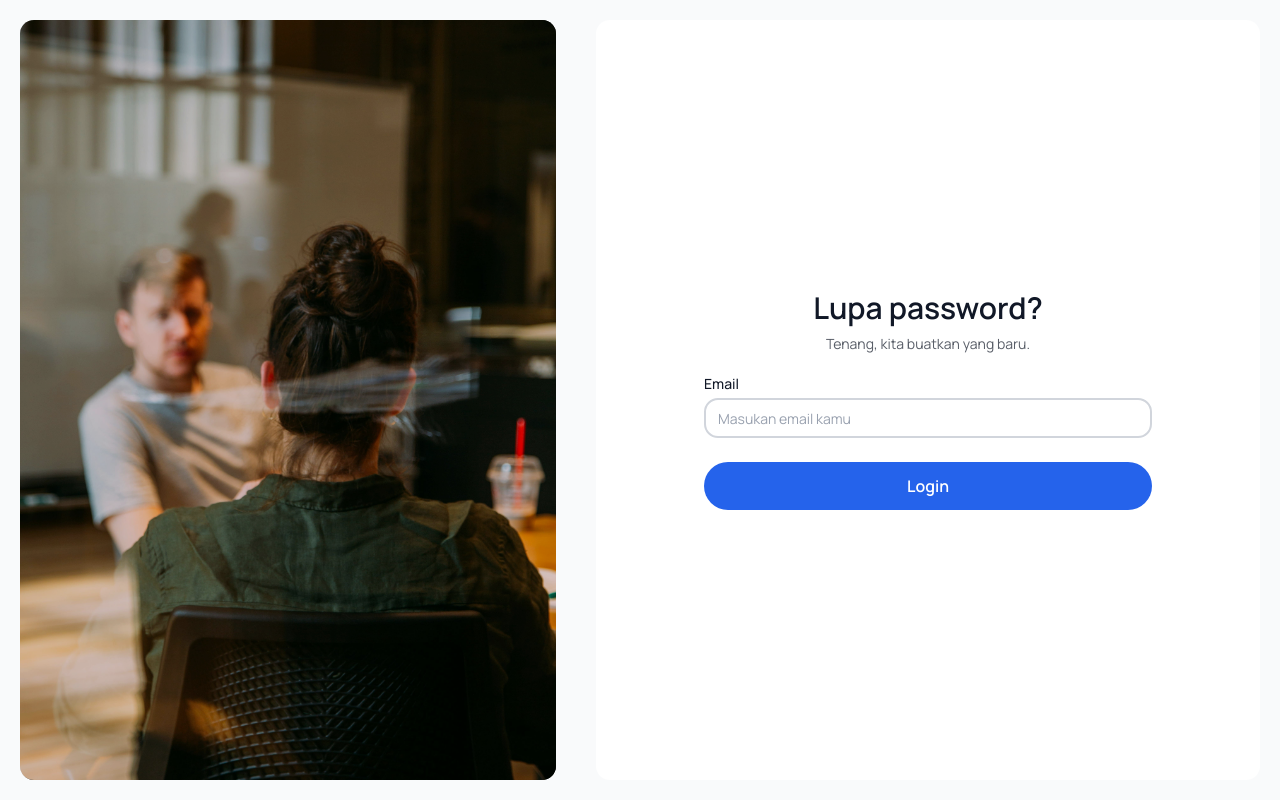
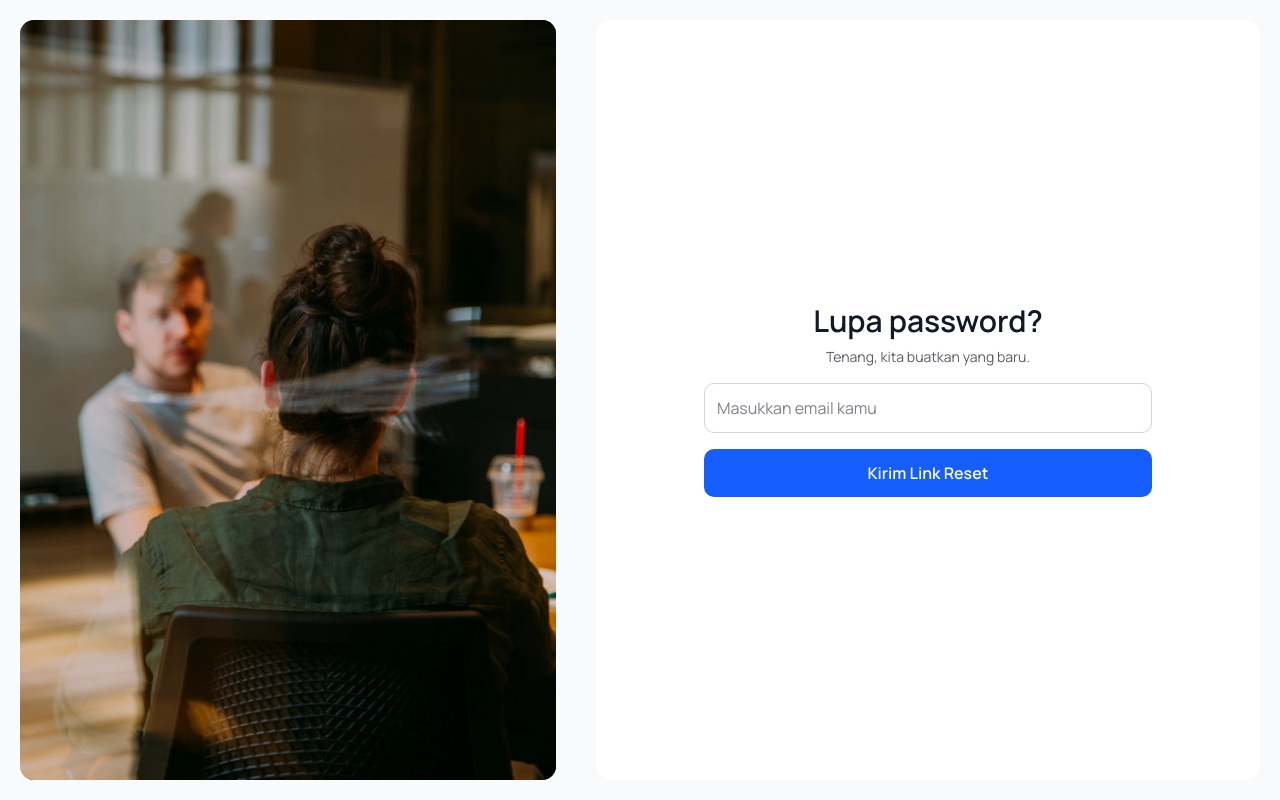
Before and after one commit to gilangdely/cetha, a Next.js app: page /lupa-password in a window 1280 px wide. Built offline with nearby package versions, Linux system fonts and the light colour scheme.

Commit message:
add : fitur reset password

```diff
--- a/src/app/(auth)/lupa-password/page.tsx
+++ b/src/app/(auth)/lupa-password/page.tsx
@@ -4,24 +4,39 @@ import { useState } from "react";
 import { resetPassword } from "@/app/lib/auth";
 
 import AuthCarousel from "@/components/auth-carousel";
+import { sendPasswordResetEmail } from "firebase/auth";
+import { auth } from "@/app/lib/firebase";
 
 export default function ForgotPasswordPage() {
   const [email, setEmail] = useState("");
   const [loading, setLoading] = useState(false);
+  const [message, setMessage] = useState<string | null>(null);
 
-  const handleResetPassword = async () => {
+  const handleResetPassword = async (e: React.FormEvent) => {
+    e.preventDefault();
+
     if (!email) {
-      alert("Email wajib diisi");
+      setMessage("Masukkan email terlebih dahulu.");
       return;
     }
 
     setLoading(true);
+    setMessage(null);
+
     try {
-      const message = await resetPassword(email);
-      alert(message);
+      await sendPasswordResetEmail(auth, email);
+      setMessage(
+        "✅ Link reset password telah dikirim ke email kamu. Silakan cek inbox atau folder spam."
+      );
     } catch (error: any) {
-      console.error("Error saat reset password:", error);
-      alert(error.message);
+      console.error(error);
+      if (error.code === "auth/user-not-found") {
+        setMessage("❌ Email tidak terdaftar di sistem kami.");
+      } else if (error.code === "auth/invalid-email") {
+        setMessage("❌ Format email tidak valid.");
+      } else {
+        setMessage("❌ Terjadi kesalahan: " + error.message);
+      }
     } finally {
       setLoading(false);
     }
@@ -47,29 +62,39 @@ export default function ForgotPasswordPage() {
                   </div>
                 </div>
 
-                {/* Form Login */}
-                <div className="mt-1 flex w-full flex-col gap-1">
-                  <div className="text-TextPrimary text-sm font-medium">
-                    Email
-                  </div>
+                <form onSubmit={handleResetPassword} className="space-y-4">
                   <input
                     type="email"
+                    placeholder="Masukkan email kamu"
+                    className="w-full border border-gray-300 rounded-lg p-3 focus:outline-none focus:ring-2 focus:ring-blue-500"
                     value={email}
                     onChange={(e) => setEmail(e.target.value)}
-                    placeholder="Masukan email kamu"
-                    className="text-TextPrimary h-10 rounded-xl border-2 border-gray-300 bg-white px-3 text-sm placeholder:text-gray-400"
                   />
-                </div>
 
-                {/* Tombol Login */}
-                <div className="mt-2 w-full">
                   <button
-                    onClick={handleResetPassword}
-                    className="bg-primaryBlue h-12 w-full cursor-pointer rounded-full font-semibold text-white"
+                    type="submit"
+                    disabled={loading}
+                    className={`w-full p-3 rounded-lg text-white font-semibold ${loading
+                      ? "bg-blue-400 cursor-not-allowed"
+                      : "bg-blue-600 hover:bg-blue-700"
+                      }`}
                   >
-                    Login
+                    {loading ? "Mengirim..." : "Kirim Link Reset"}
                   </button>
-                </div>
+                </form>
+
+                {message && (
+                  <p
+                    className={`mt-4 text-sm text-center ${message.startsWith("✅")
+                        ? "text-green-600"
+                        : message.startsWith("❌")
+                          ? "text-red-600"
+                          : "text-gray-700"
+                      }`}
+                  >
+                    {message}
+                  </p>
+                )}
               </div>
             </div>
           </div>
```
